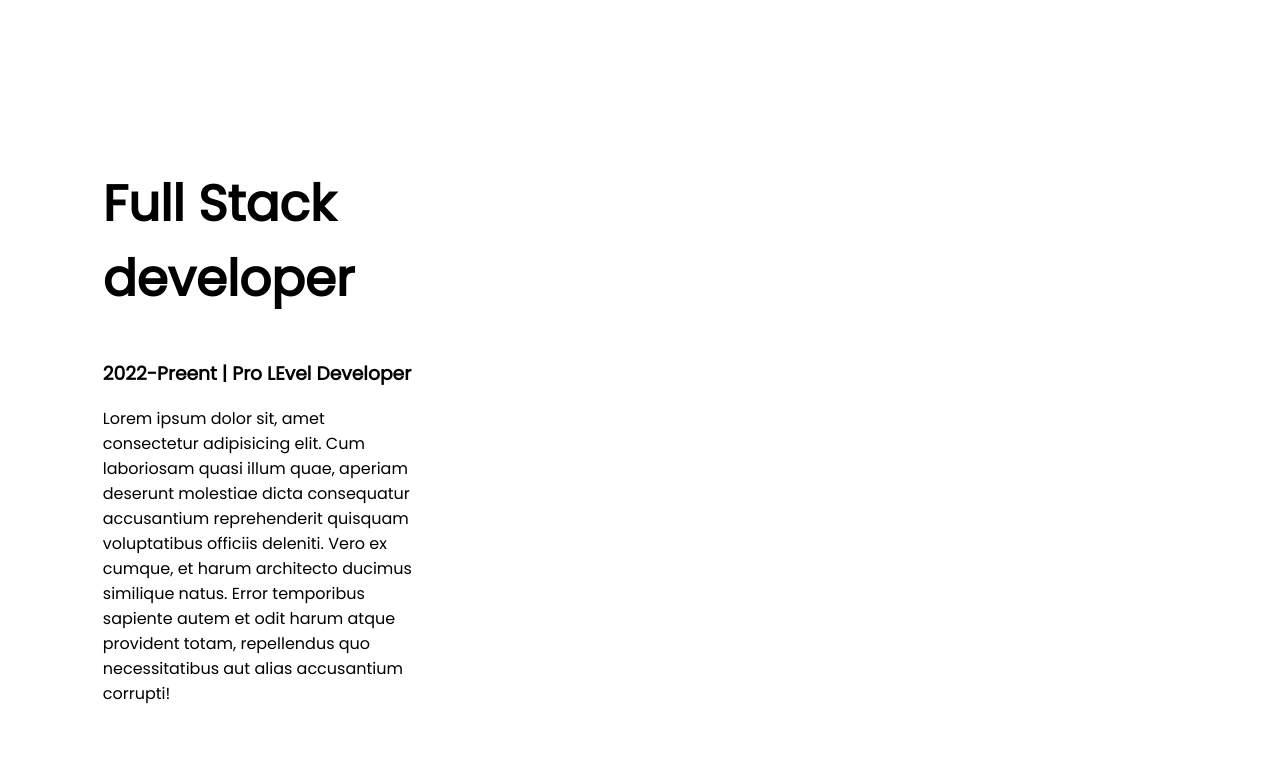
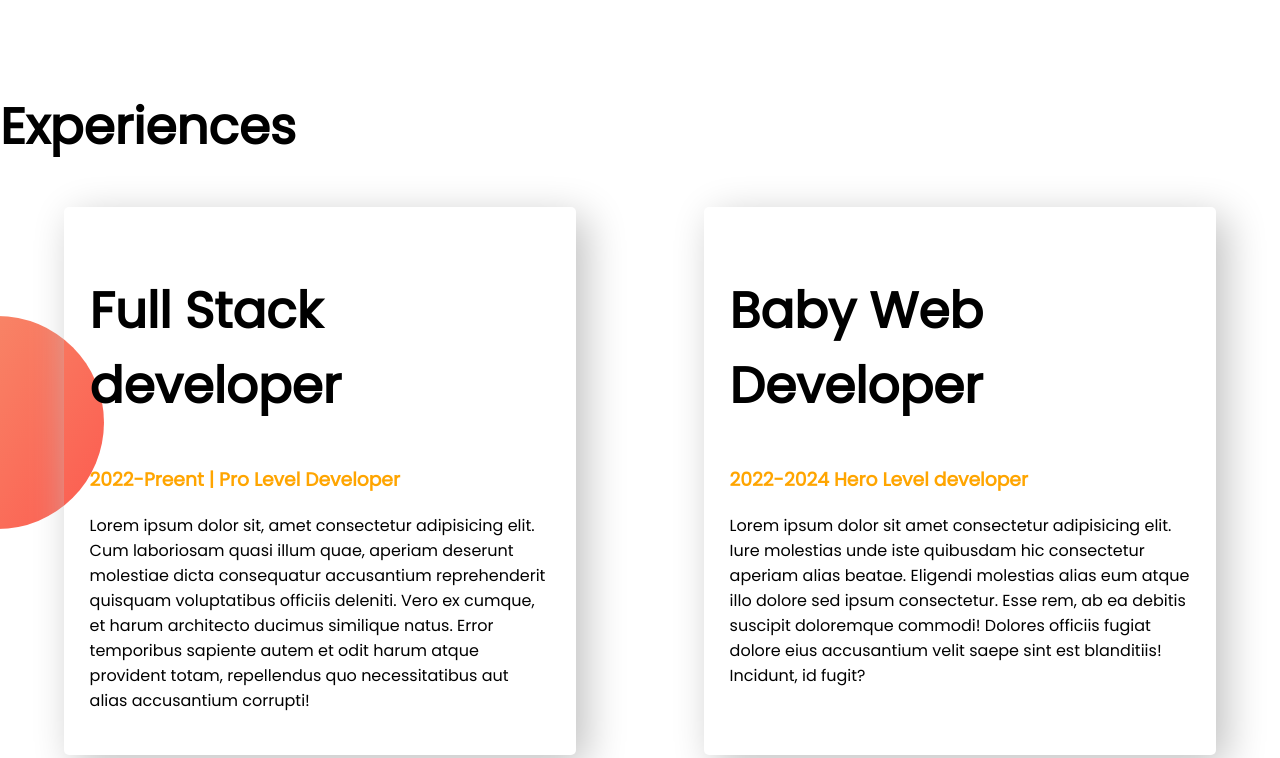
Before and after one commit to rajunarail/Developer-portfolio, a plain HTML site: page index.html in a window 1280 px wide. Shown: the part 1603-2361 px from the top of the page. Drawn offline with Linux system fonts and the light colour scheme.

Commit message:
last added

```diff
--- a/index.html
+++ b/index.html
@@ -11,7 +11,7 @@
     <link rel="stylesheet" href="style.css">
 </head>
 <body>
-    <section>
+    <section class="top-banner flexible-container">
         <div class="half-width">
             <h1>Welcome To</h1>
         <h1><span class="orange-color">Raju Adhikary</span> World!</h1>
@@ -34,23 +34,30 @@
     </div>
 
 </section>
-<section class="Dream-big"> <div class="half-width"><img src="my-bg2.png" alt=""></div>
+<section class="Dream-big flexible-container">
+    <div class="half-width">
+        <img src="my-bg2.png" alt="">
+    </div>
     <div class="half-width">
         <h1>Dream Big</h1>
         <h2>Become a developer</h2>
         <p>Lorem, ipsum dolor sit amet consectetur adipisicing elit. Veritatis blanditiis, numquam enim inventore nisi odit debitis perferendis deleniti quos sequi distinctio molestiae ipsam illo quasi aliquid. Minima perferendis ipsa repellat earum voluptatibus! Fugiat culpa aliquam ipsum praesentium voluptatem rem in rerum quia, magni repellat ex earum non sit voluptate voluptatibus.</p>
         <a class="link-button" target="_blank" href="https://www.facebook.com/Rajubakoli/">DOWNLOAD RESUME</a>
-    </div></section><h1>Experiences</h1>
+        </div>
+       </section>
     <section class="experience-area">
+        <h1>Experiences</h1>
 
-       <div class="half-width" > <div class="half-width" ><h1>Full Stack developer</h1>
-        <h3>2022-Preent | Pro LEvel Developer</h3>
+       <div class="flexible-container">
+        <div class="experience-item">
+            <h1>Full Stack developer</h1>
+        <h3 class="orange-color">2022-Preent | Pro Level Developer</h3>
         <p>Lorem ipsum dolor sit, amet consectetur adipisicing elit. Cum laboriosam quasi illum quae, aperiam deserunt molestiae dicta consequatur
             accusantium reprehenderit quisquam voluptatibus officiis deleniti. Vero ex cumque, et harum architecto ducimus similique natus. Error
             temporibus sapiente autem et odit harum atque provident totam, repellendus quo necessitatibus aut alias accusantium corrupti!</p>
         </div>
-        <div class="half-width" ><h1>Baby Web Developer</h1>
-        <h3>2022-2024 Hero Level developer</h3>
+        <div class="experience-item"><h1>Baby Web Developer</h1>
+        <h3 class="orange-color">2022-2024 Hero Level developer</h3>
     <p>Lorem ipsum dolor sit amet consectetur adipisicing elit. Iure molestias unde iste quibusdam hic consectetur aperiam alias beatae. Eligendi molestias alias eum atque illo dolore sed ipsum consectetur. Esse rem, ab ea debitis suscipit doloremque commodi! Dolores officiis fugiat dolore eius accusantium velit saepe sint est blanditiis! Incidunt, id fugit?</p></div></div>
     </section>
 </body>
--- a/style.css
+++ b/style.css
@@ -1,12 +1,14 @@
 body{
     font-family: 'Poppins', sans-serif;
+    margin: 0;
 }
 h1{ font-size: 50px;}
 .orange-color{
 color: orange;
 }
-section{
+.flexible-container{
     display: flex;
+    margin-bottom: 100px;
 }
 .half-width{
     width:50%;
@@ -29,8 +31,27 @@ width: 100%;
 
 
 }
+.top-banner{
+    background-image: url(images/top-banner.png);
+    background-repeat: no-repeat;
+
+}
 .Dream-big{
 background-image: url(images/dream-bg.png);
 background-repeat: no-repeat;
 background-position: right;
 }
+.experience-item{
+    width: 40%;
+    margin-left: 5%;
+    margin-right: 5%;
+    box-shadow: 10px 10px 40px silver;
+    padding: 2%;
+    border-radius: 5px;
+}
+
+.experience-area{
+    background-image: url(images/exp-bg.png);
+    background-repeat: no-repeat;
+    background-position: left;
+}
```
